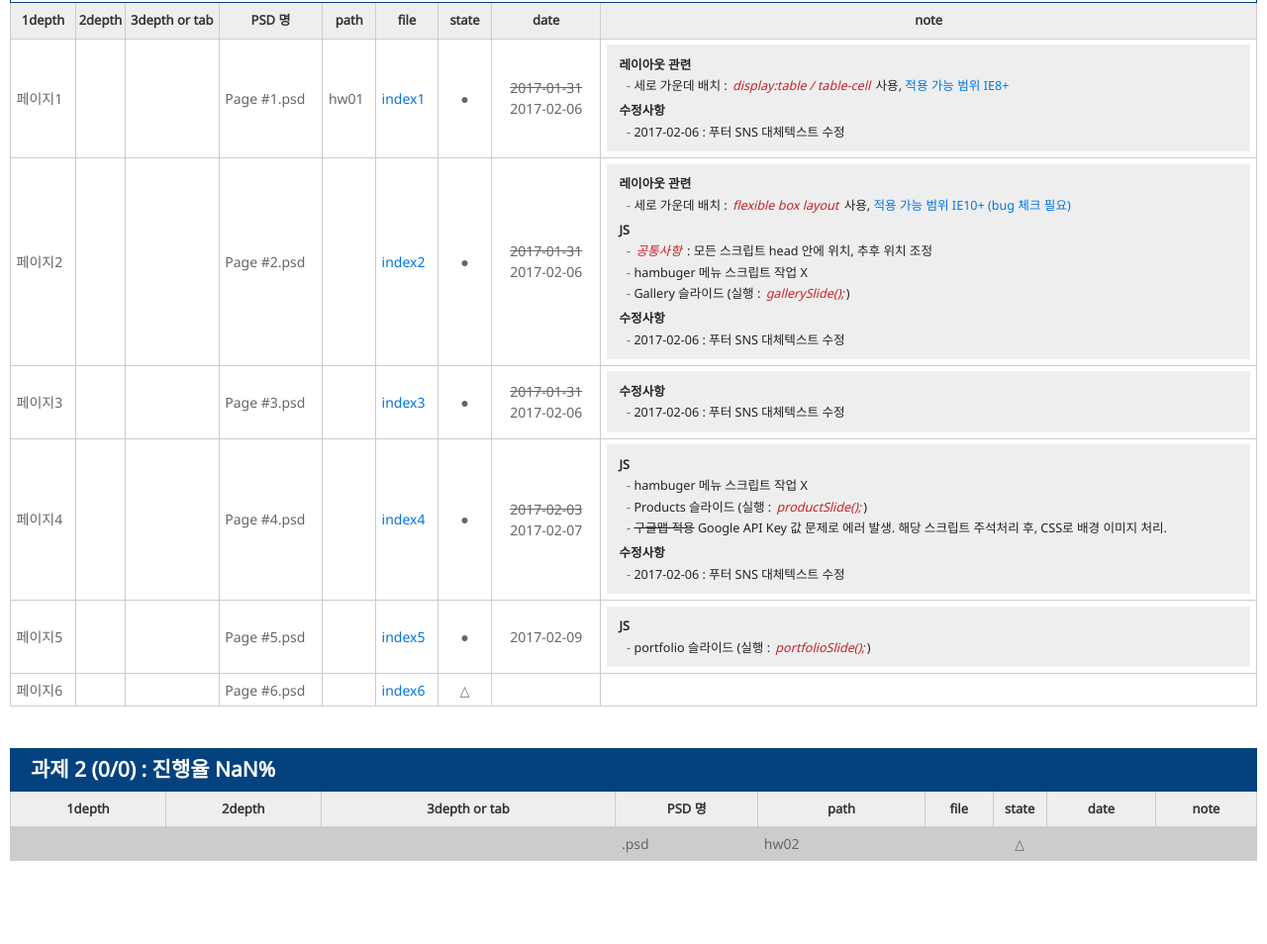
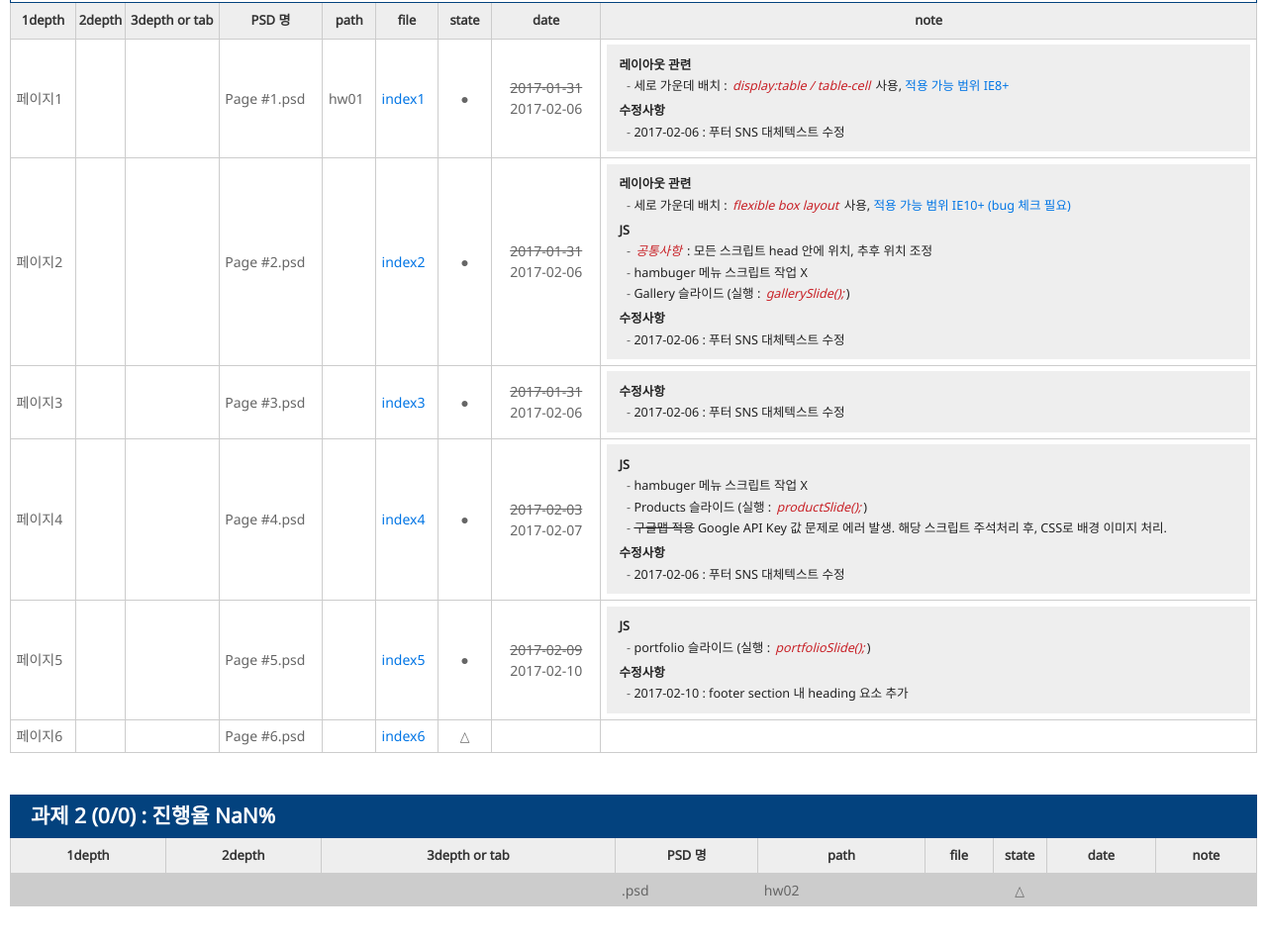
Before and after one commit to seong-jin/FDS3-homework, a plain HTML site: page list.html in a window 1280 px wide. Shown: the part 640-1594 px from the top of the page at 99% size. Drawn offline with nearby package versions, Linux system fonts and the light colour scheme.

Commit message:
hw01/index5.html 수정 : footer section heading 요소추가

```diff
--- a/list.html
+++ b/list.html
@@ -220,11 +220,13 @@ table .line-through {text-decoration:line-through}
 							<td class="path"></td>
 							<td class="file"><a href="#">index5</a></td>
 							<td class="stat">●</td>
-							<td class="date">2017-02-09</td>
+							<td class="date"><del>2017-02-09</del> 2017-02-10</td>
 							<td class="note">
 								<dl>
 									<dt>JS</dt>
 									<dd>portfolio 슬라이드 (실행 : <em>portfolioSlide();</em>)</dd>
+									<dt>수정사항</dt>
+									<dd>2017-02-10 : footer section 내 heading 요소 추가</dd>
 								</dl>
 							</td>
 						</tr>
```
Also changed, not shown: hw01/index5.html (+1 -0 lines).
